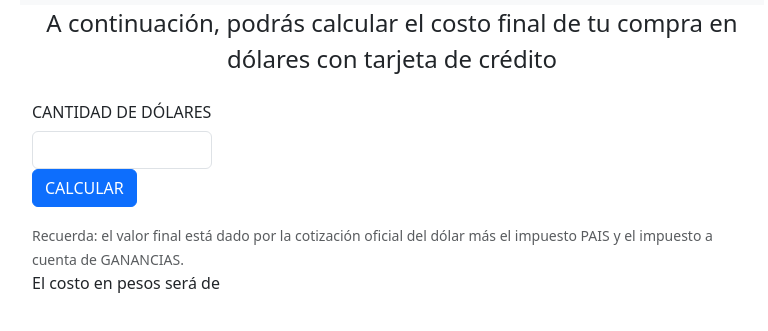
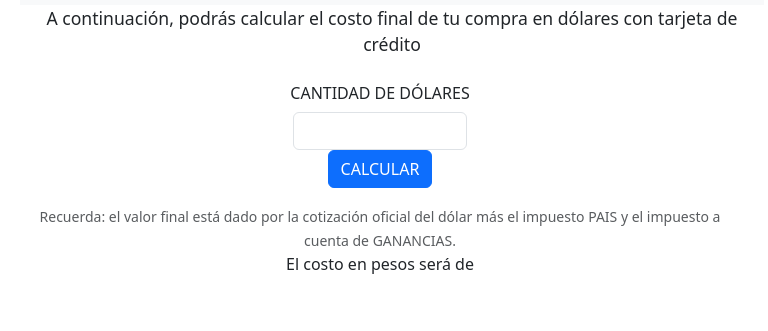
Before and after one commit to supernanox/calculadora-dolar-tarjeta, a plain HTML site: page index.html in a window 1280 px wide. Shown: the part 51-382 px from the top of the page, without its empty margins (248-1016 px from the left). Drawn offline with nearby package versions, Linux system fonts and the light colour scheme.

Commit message:
Se centran los elementos

```diff
--- a/index.html
+++ b/index.html
@@ -26,19 +26,19 @@
     </div>
 
     <!--COMIENZO DEL BODY-->
-    <div class="container text-center" id="texto-enunciado">
-      <p>A continuación, podrás calcular el costo final de tu compra en dólares con tarjeta de crédito</p>
+    <div class="container" id="texto-enunciado">
+      <p class="container text-center">A continuación, podrás calcular el costo final de tu compra en dólares con tarjeta de crédito</p>
     </div>
 
-    <div class="container-fluid justify-content-center" id="contenedor-formulario">
-      <div class="row flex-row">
+    <div class="container text-center" id="contenedor-formulario">
+      <div class="row w-100 ">
 
         <div>
           <label for="text-cantidad" class="col-form-label">CANTIDAD DE DÓLARES</label>
         </div>
 
         <div>
-          <input type="text" id="text-cantidad" class="form-control w-25">
+          <input type="text" id="text-cantidad" class="form-control w-25 mx-auto"> <!--mx-auto es margin horizontal auto (elemento en bloque)-->
         </div>
 
         <div>
--- a/styles.css
+++ b/styles.css
@@ -3,7 +3,7 @@
 }
 
 #texto-enunciado{
-    font-size: 1.5rem;
+    font-size: 1.1rem;
 }
 
 #resultado{
```
